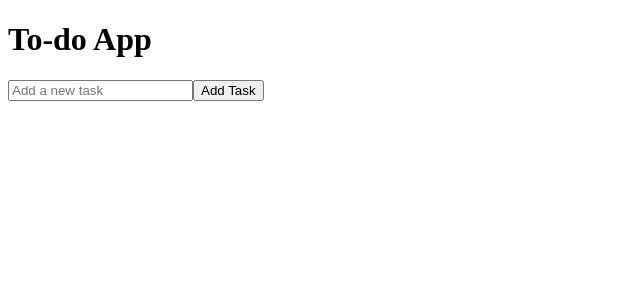
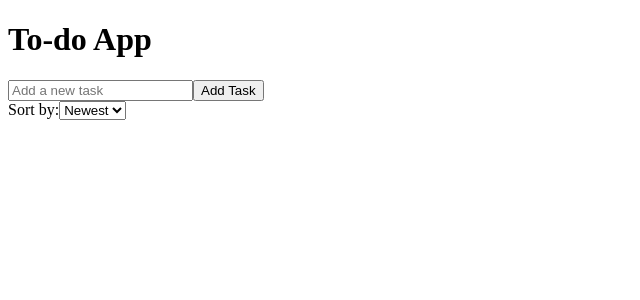
Before and after one commit to AlexDegerman/to-do-app-ts, a React (Vite) app: page / in a window 1280 px wide. Shown: the top 300 px of the page, without its empty margins (0-640 px from the left). Built offline with nearby package versions, Linux system fonts and the light colour scheme.

Commit message:
Add sorting tasks by newest or oldest

```diff
--- a/src/App.tsx
+++ b/src/App.tsx
@@ -2,6 +2,7 @@ import { useEffect, useState } from 'react'
 import './App.css'
 import ToDoList from './components/ToDoList'
 import ToDoForm from './components/ToDoForm'
+import SortDropDown from './components/SortDropDown'
 
 export interface Task {
   id: number
@@ -16,6 +17,7 @@ const App = () => {
   }
 
   const [tasks, setTasks] = useState<Task[]>(loadTasks)
+  const [sortOrder, setSortOrder] = useState<"newest" | "oldest">("newest")
 
   useEffect(() => {
     localStorage.setItem("tasks", JSON.stringify(tasks))
@@ -36,11 +38,15 @@ const App = () => {
     setTasks(tasks.filter(task => task.id !== taskId))
   }
 
+  const sortedTasks = [...tasks].sort((a, b) => sortOrder === "newest" ? b.id - a.id : a.id - b.id)
+
   return (
     <div>
       <h1>To-do App</h1>
       <ToDoForm addTask={addTask}/>
-      <ToDoList tasks={tasks} toggleComplete={toggleComplete} deleteTask={deleteTask}/>
+      <SortDropDown sortOrder={sortOrder} sortChange={(e) => setSortOrder(e.target.value as "newest" |"oldest")}
+      />
+      <ToDoList tasks={sortedTasks} toggleComplete={toggleComplete} deleteTask={deleteTask}/>
     </div>
   )
 }
--- /dev/null
+++ b/src/components/SortDropDown.tsx
@@ -0,0 +1,21 @@
+interface SortDropDownProps {
+  sortOrder: "newest" | "oldest"
+  sortChange: (e: React.ChangeEvent<HTMLSelectElement>) => void
+}
+
+const SortDropDown = ({ sortOrder, sortChange}: SortDropDownProps) => {
+
+  return (
+    <div>
+      <div>
+        <label htmlFor="sortOrder">Sort by:</label>
+        <select id="sortOrder" value={sortOrder} onChange={sortChange}>
+          <option value="newest">Newest</option>
+          <option value="oldest">Oldest</option>
+        </select>
+      </div>
+    </div>
+  )
+}
+
+export default SortDropDown
```
